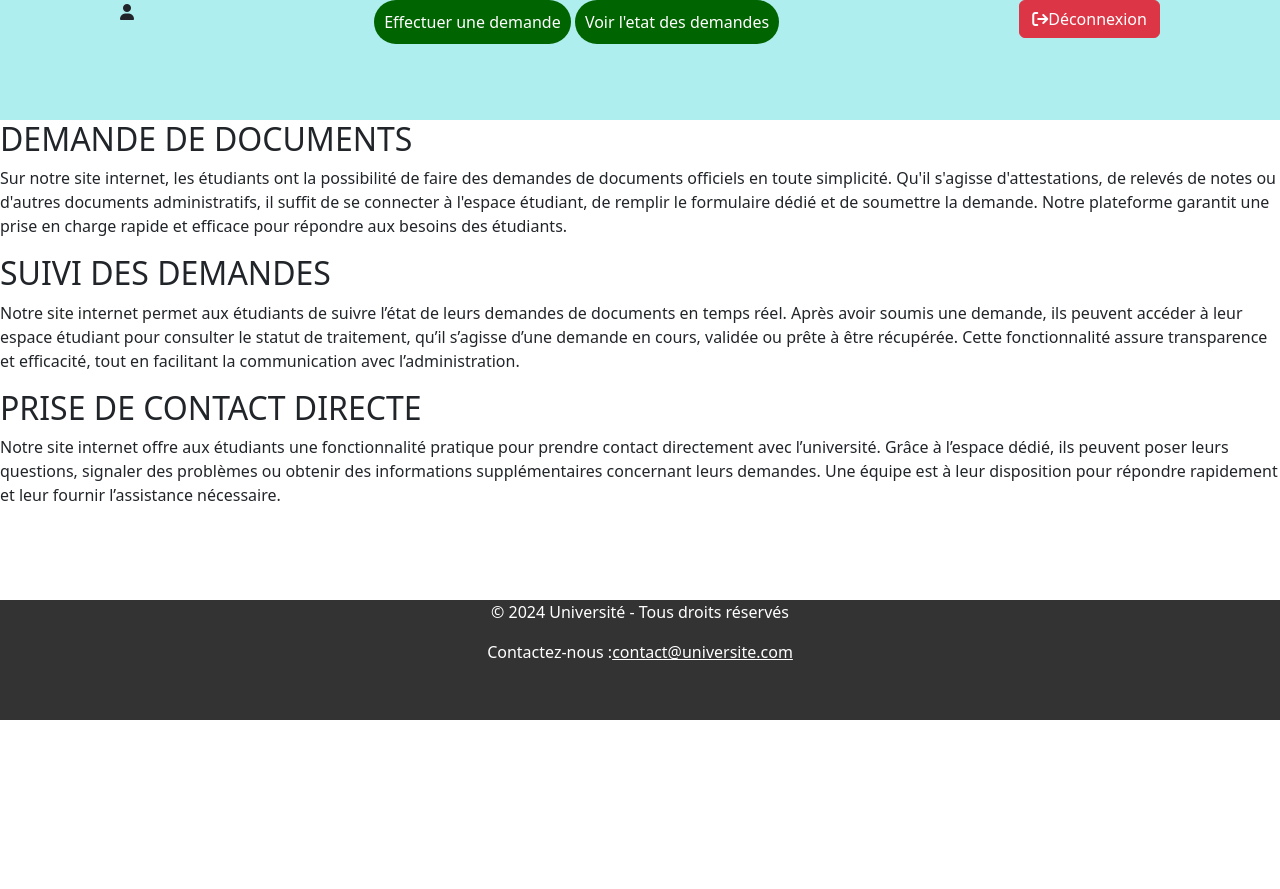
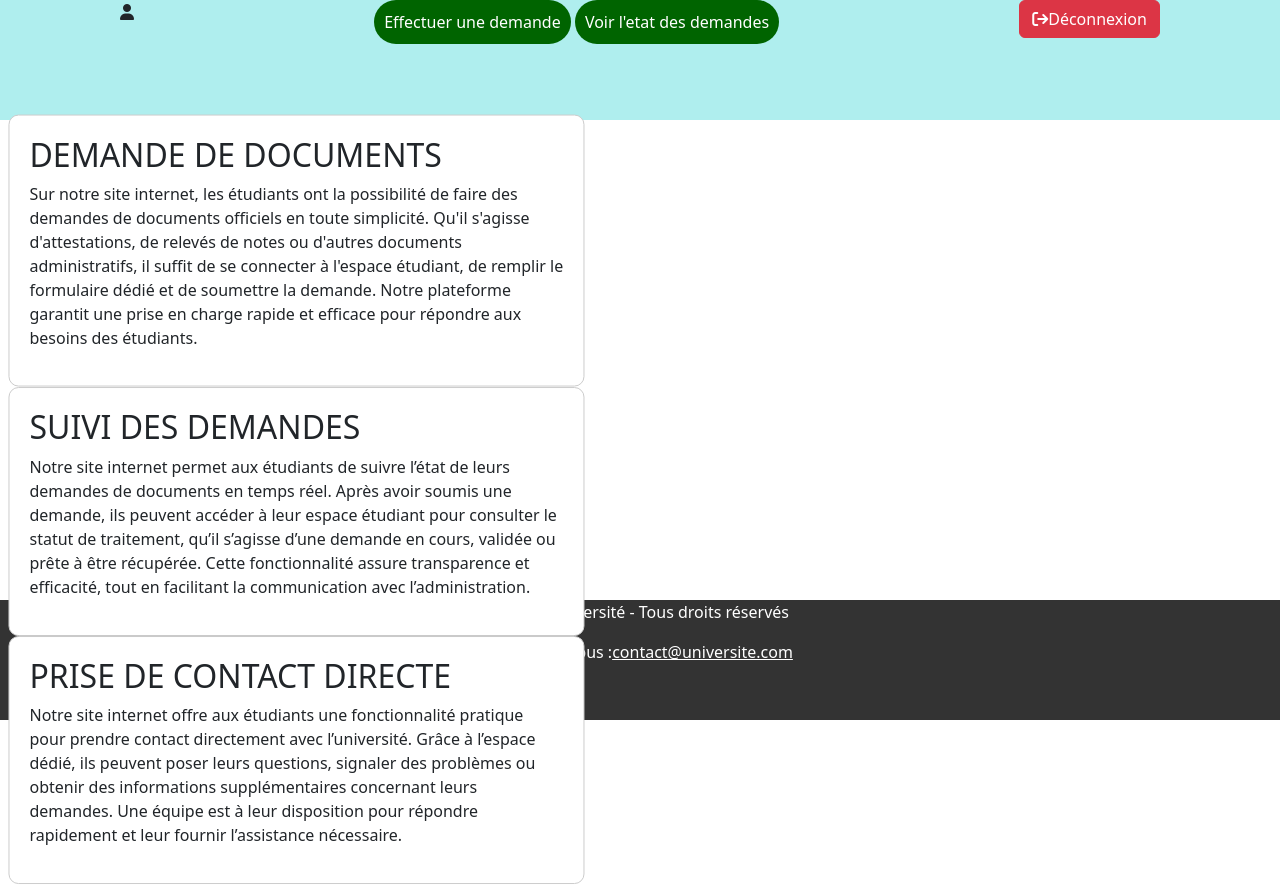
Before and after one commit to Meriem7FD/paw-projet, a PHP site: page /etud.php in a window 1280 px wide. Before the commit the page ends 720 px from the top, so only its background shows below. Run offline with PHP 8.4, Linux system fonts and the light colour scheme; some libraries are stand-ins or nearby versions.

Commit message:
Update etud.php

```diff
--- a/etud.php
+++ b/etud.php
@@ -26,21 +26,21 @@
 
     <main>
         <section class="portails">
-            <div class="left">
+            <div class="portail left">
                 <h2>DEMANDE DE DOCUMENTS</h2>
                 <p>Sur notre site internet, les étudiants ont la possibilité de faire des demandes de documents officiels en toute simplicité.
                     Qu'il s'agisse d'attestations, de relevés de notes ou d'autres documents administratifs, il suffit de se connecter à l'espace
                     étudiant, de remplir le formulaire dédié et de soumettre la demande. Notre plateforme garantit une prise en charge rapide et
                     efficace pour répondre aux besoins des étudiants.</p>
             </div>
-            <div class="center">
+            <div class="portail center">
                 <h2>SUIVI DES DEMANDES</h2>
                 <p>Notre site internet permet aux étudiants de suivre l’état de leurs demandes de documents en temps réel. Après avoir soumis une
                     demande, ils peuvent accéder à leur espace étudiant pour consulter le statut de traitement, qu’il s’agisse d’une demande en cours,
                      validée ou prête à être récupérée. Cette fonctionnalité assure transparence et efficacité, tout en facilitant la communication
                      avec l’administration.</p>
             </div>
-            <div class="right">
+            <div class="portail right">
                 <h2>PRISE DE CONTACT DIRECTE</h2>
                 <p>Notre site internet offre aux étudiants une fonctionnalité pratique pour prendre contact directement avec l’université. Grâce à
                     l’espace dédié, ils peuvent poser leurs questions, signaler des problèmes ou obtenir des informations supplémentaires concernant
```
